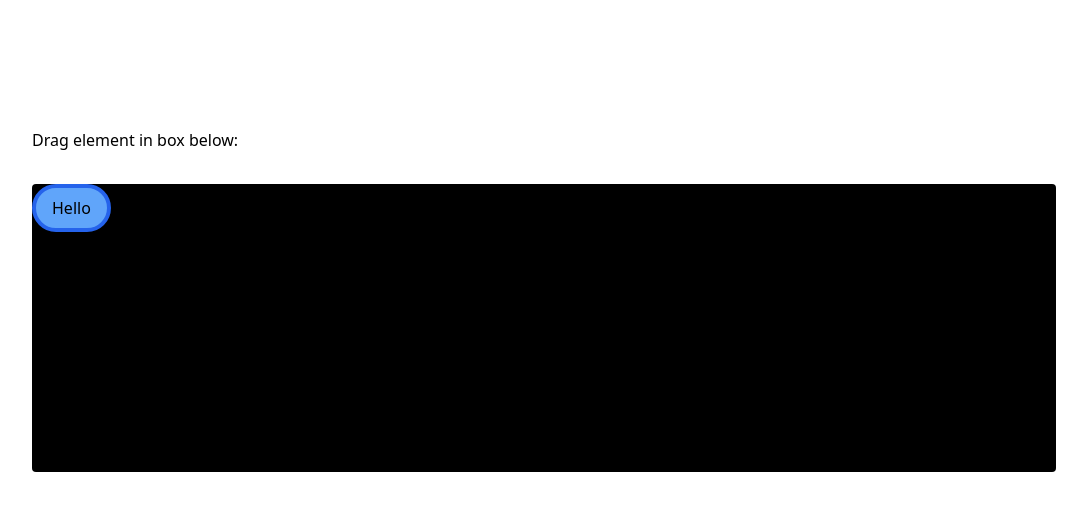
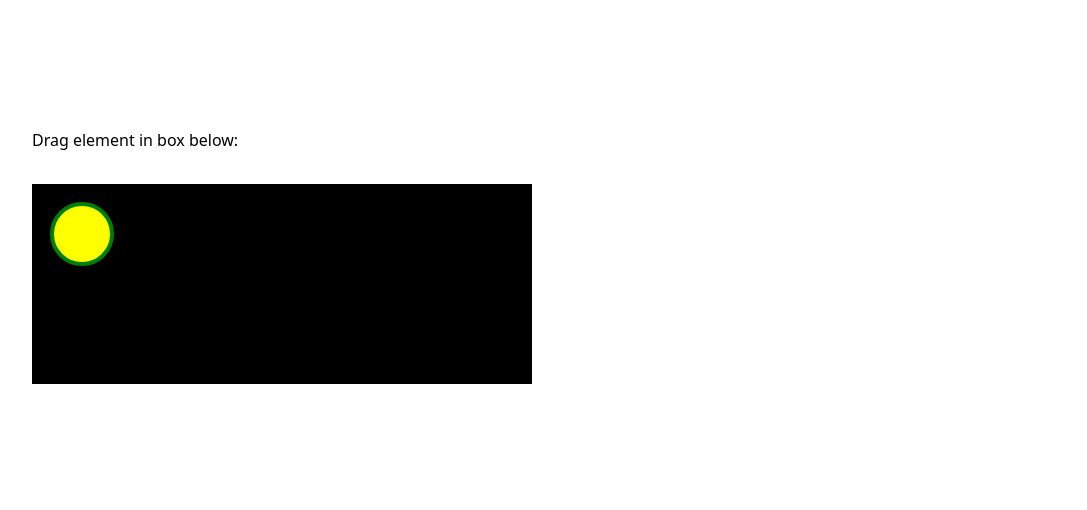
Before and after one commit to tika/old-elision, a Next.js app: page /demo in a window 1280 px wide. Shown: the top 510 px of the page, without its empty margins (96-1183 px from the left). Built offline with nearby package versions, Linux system fonts and the light colour scheme.

Commit message:
feat: sign in with google

```diff
--- a/src/lib/firebase.ts
+++ b/src/lib/firebase.ts
@@ -12,4 +12,4 @@ const firebaseConfig = {
 };
 
 // Initialize Firebase
-const app = initializeApp(firebaseConfig);
+export const app = initializeApp(firebaseConfig);
--- a/src/pages/demo.tsx
+++ b/src/pages/demo.tsx
@@ -1,43 +1,31 @@
 import { useState } from "react";
-
-type Coordinate = [number, number];
 
 export default function Demo() {
   const [hover, setHover] = useState(false);
-  const [mouseDown, setMouseDown] = useState(false);
-  const [coord, setCoord] = useState<Coordinate>([0, 0]);
-
-  function calculateCoordinate(
-    boxX: number,
-    boxY: number,
-    clientX: number,
-    clientY: number
-  ): Coordinate {}
 
   return (
     <div className="p-32">
       Drag element in box below:
-      {hover && " hover"}
       <div className="py-4"></div>
-      <div
-        className="relative w-128 h-72 bg-black rounded"
-        onMouseDown={() => setMouseDown(true)}
-        onMouseUp={() => setMouseDown(false)}
-        onMouseMove={(e) =>
-          mouseDown &&
-          hover &&
-          setCoord(calculateCoordinate(e.clientX, e.clientY))
-        }
+      <svg
+        width="500"
+        height="200"
+        style={{ backgroundColor: "black" }}
+        onMouseMove={(e) => {
+          console.log(e.movementX);
+        }}
       >
-        <div
-          className="bg-blue-400 absolute px-4 py-2 rounded-full border-blue-600 border-4"
+        <circle
+          onMouseEnter={() => setHover(true)}
           onMouseLeave={() => setHover(false)}
-          onMouseEnter={() => setHover(true)}
-          style={{ top: coord[0], left: coord[1] }}
-        >
-          <h1>Hello</h1>
-        </div>
-      </div>
+          cx="50"
+          cy="50"
+          r="30"
+          stroke="green"
+          stroke-width="4"
+          fill="yellow"
+        />
+      </svg>
     </div>
   );
 }
--- a/src/pages/flash/index.tsx
+++ b/src/pages/flash/index.tsx
@@ -1 +1,4 @@
-exp
+
+export function Flash() {
+  return <div></div>;
+}
--- a/src/pages/index.tsx
+++ b/src/pages/index.tsx
@@ -1,9 +1,33 @@
 import { Inter } from "@next/font/google";
+import { getAuth } from "firebase/auth";
 import Link from "next/link";
+import { useSignInWithGoogle } from "react-firebase-hooks/auth";
+import { app } from "../lib/firebase";
 
 const inter = Inter({ subsets: ["latin"] });
+const auth = getAuth(app);
 
 export default function Home() {
+  const [signInWithGoogle, user, loading, error] = useSignInWithGoogle(auth);
+
+  if (error) {
+    return (
+      <div>
+        <p>Error: {error.message}</p>
+      </div>
+    );
+  }
+  if (loading) {
+    return <p>Loading...</p>;
+  }
+  if (user) {
+    return (
+      <div>
+        <p>Signed In User: {user.user.email}</p>
+      </div>
+    );
+  }
+
   return (
     <div className="p-64">
       <h1 className="text-3xl font-bold underline">Elision</h1>
@@ -12,12 +36,19 @@ export default function Home() {
 
       <div className="py-4"></div>
 
-      <Link
+      <button
+        className="bg-fuchsia-500 px-4 py-1 rounded text-white"
+        onClick={() => signInWithGoogle()}
+      >
+        Login with Google
+      </button>
+
+      {/* <Link
         href="/demo"
         className="bg-fuchsia-500 px-4 py-1 rounded text-white"
       >
         Get Started
-      </Link>
+      </Link> */}
     </div>
   );
 }
```
